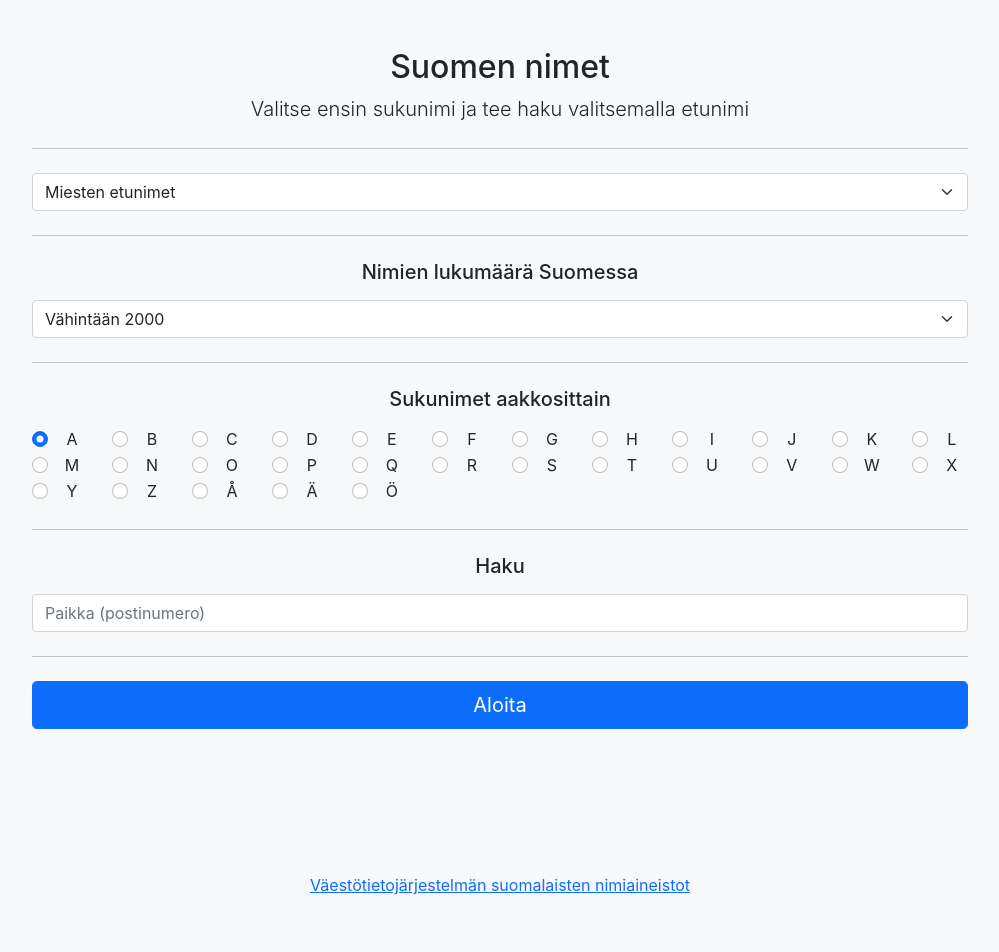
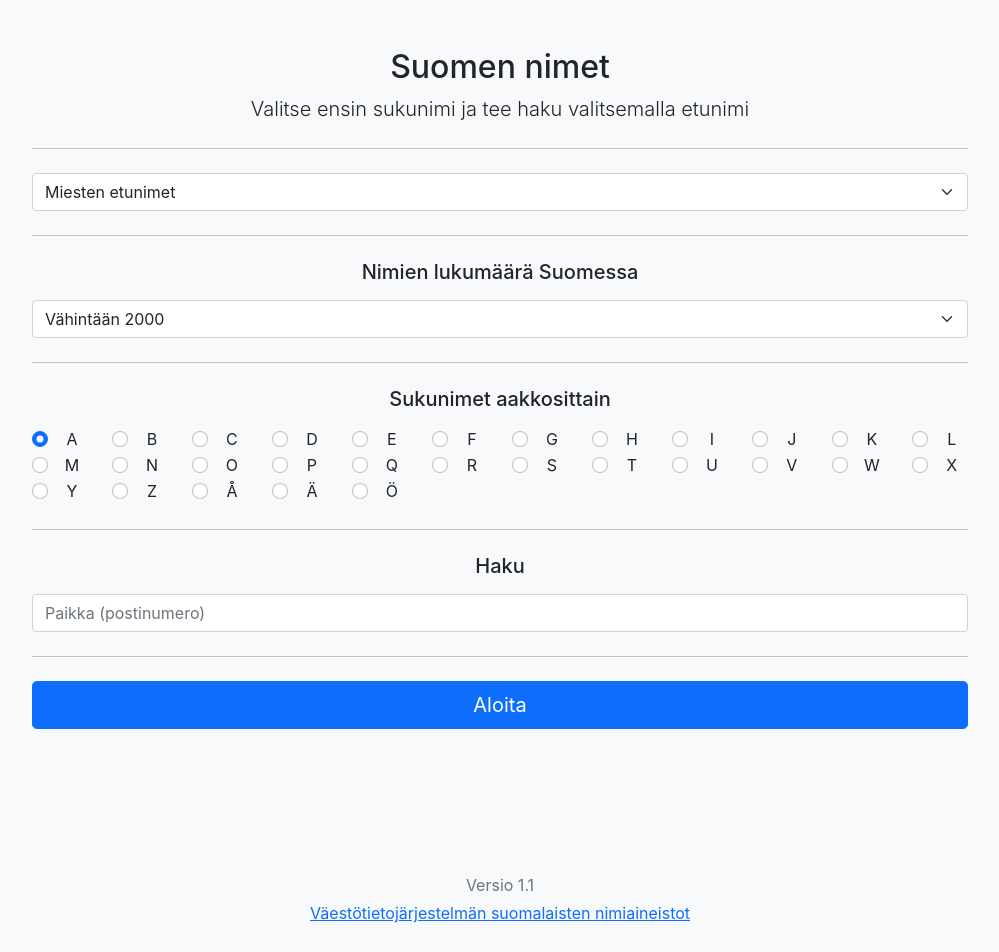
Before and after one commit to spyy/nimet, a React (Create React App) app: page / in a window 1280 px wide. Shown: the top 952 px of the page, without its empty margins (140-1139 px from the left). Built offline with nearby package versions, Linux system fonts and the light colour scheme.

Commit message:
version 1.1

```diff
--- a/src/Search.js
+++ b/src/Search.js
@@ -71,6 +71,7 @@ function Search(props) {
       </main>
 
       <footer className="my-5 pt-5 text-muted text-center text-small">
+        <p class="mb-1">Versio 1.1</p>
         <a href='https://www.avoindata.fi/data/fi/dataset/none'>Väestötietojärjestelmän suomalaisten nimiaineistot</a>
       </footer>
     </div>
```
